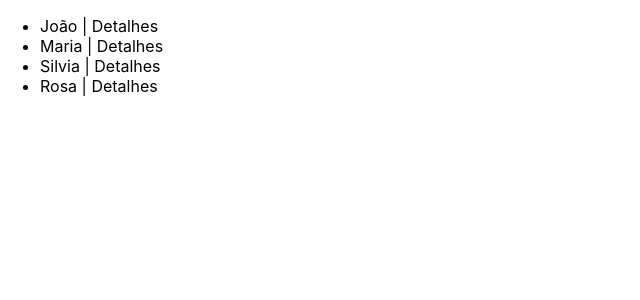
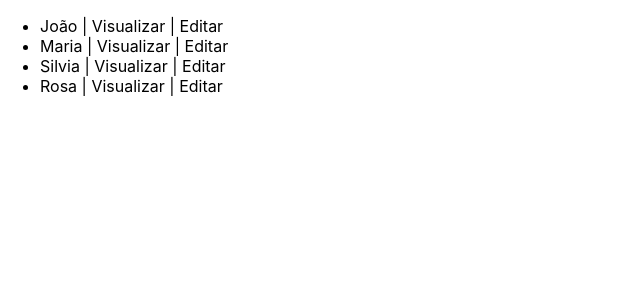
Before and after one commit to john-oliveira/next-app, a Next.js app: page /usuarios in a window 1280 px wide. Shown: the top 300 px of the page, without its empty margins (0-640 px from the left). Built offline with nearby package versions, Linux system fonts and the light colour scheme.

Commit message:
Edit Link

```diff
--- a/pages/index.tsx
+++ b/pages/index.tsx
@@ -1,4 +1,5 @@
 import type { NextPage } from 'next'
+import Link from 'next/link'
 import styles from '../styles/Home.module.css'
 import Sobre from './sobre'
 
@@ -6,6 +7,9 @@ const Home: NextPage = () => {
   return (
     <div className={styles.container}>
        <h1>Home</h1>
+       <h3>
+       <Link href={'/usuarios'}>Usuários</Link>
+       </h3>
        <Sobre/>
     </div>
   )
--- a/pages/usuarios/index.tsx
+++ b/pages/usuarios/index.tsx
@@ -7,8 +7,12 @@ const UsuariosPage: NextPage<Props> = ({ usuarios }) => {
     <ul>
       {usuarios.map((usu, key) => (
         <li key={key}>{usu.name} {" | "}
-          <Link href={`/usuarios/${usu.id}`}>
-            <a>Detalhes</a>
+          <Link href={`/usuarios/view/${usu.id}`}>
+            <a>Visualizar</a>
+          </Link>
+          {" | "}
+          <Link href={`/usuarios/edit/${usu.id}`}>
+            <a>Editar</a>
           </Link>
         </li>
       ))}
--- a/pages/usuarios/[id].tsx
+++ b/pages/usuarios/view/[id].tsx
@@ -1,5 +1,5 @@
 import { GetStaticPaths, GetStaticProps, NextPage } from "next"
-import Usuario from "../../model/Usuario"
+import Usuario from "../../../model/Usuario"
 
 const UsuarioDetailPage: NextPage<Props> = ({ usuario }) => {
     return (
```
